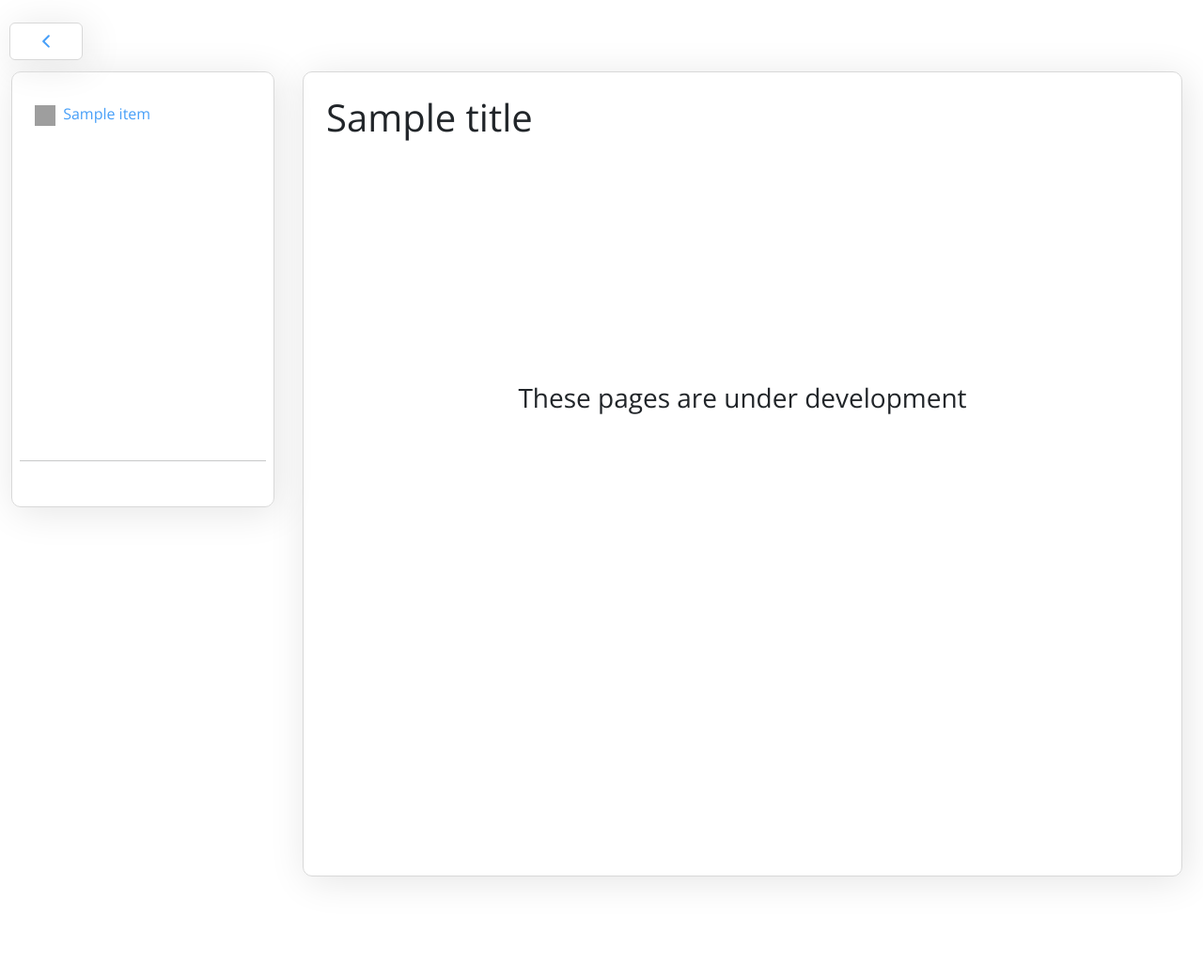
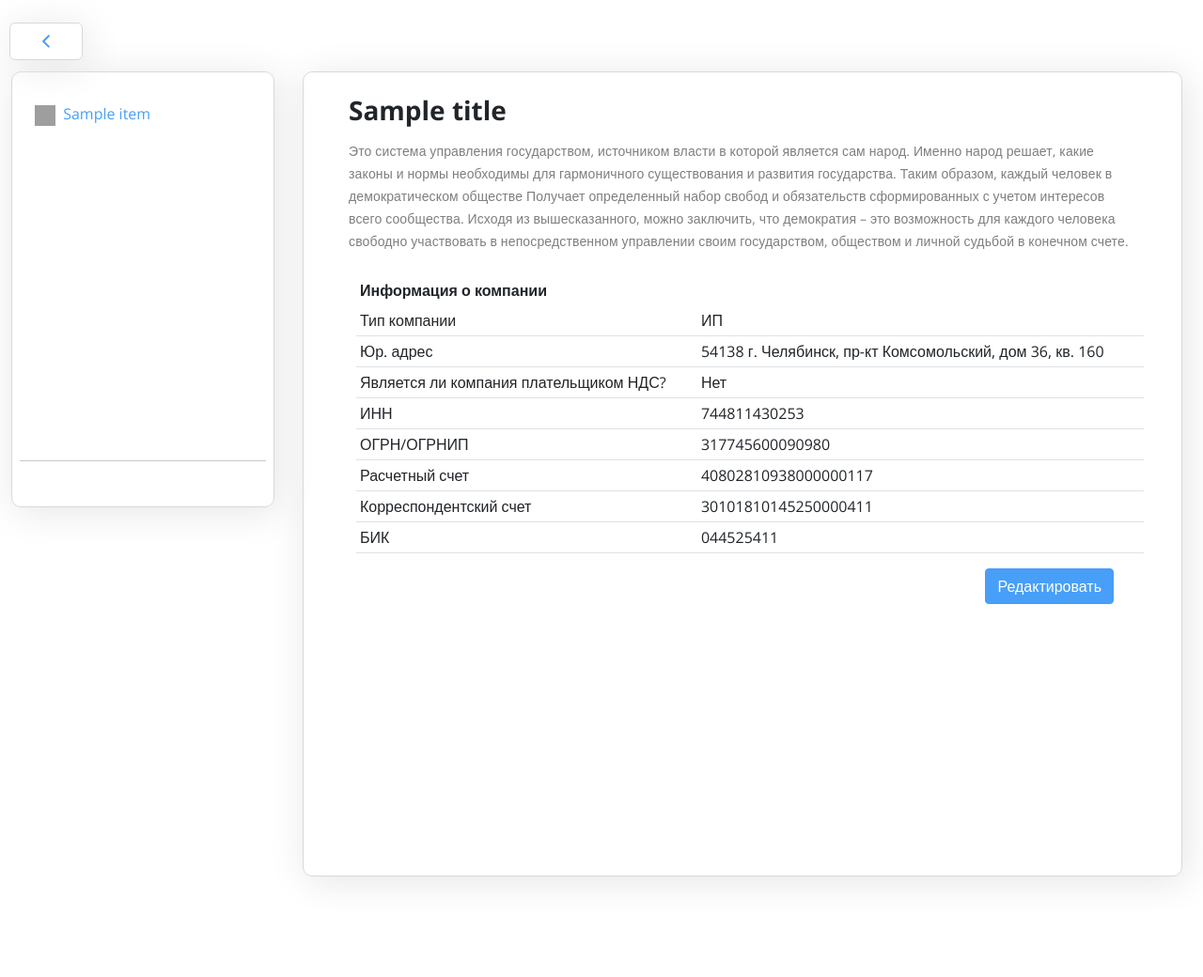
Before and after one commit to sashaavrt/shariX, a Django app: template SharixAdmin/templates/SharixAdmin/test.html in a window 1280 px wide. Shown: the whole page at 94% size. Run offline with Django 4.2, Linux system fonts and the light colour scheme; the template is opened without the code that fills it: most values are stand-ins (such as "Sample title", 1, 10 or a date in 2020); grey boxes are pictures that could not be loaded.

Commit message:
do changes in test .html and .py

```diff
--- a/SharixAdmin/templates/SharixAdmin/test.html
+++ b/SharixAdmin/templates/SharixAdmin/test.html
@@ -2,9 +2,60 @@
 {% load i18n %}
 
 {% block contenthome %}
-    <h1 >{{ title }}</h1>
-    <div class="container text-center" style="width: 100%; height: 650px; margin-top: 250px;">
-        <h3>{% trans 'These pages are under development' %}</h3>
+<div class="container">
+    <h1 class="mainHeader">{{ title }}</h1>
+    <p class="description_service">Это система управления государством, источником власти в которой является сам народ. Именно народ решает, какие законы и нормы необходимы для гармоничного существования и развития государства. Таким образом, каждый человек в демократическом обществе
+  Получает определенный набор свобод и обязательств сформированных с учетом интересов всего сообщества. Исходя из вышесказанного, можно заключить, что демократия – это возможность для каждого человека свободно участвовать в непосредственном управлении своим государством, обществом и личной судьбой в конечном счете.</p>
+
+<div class="row justify-content-start">
+    <div class="maintable" id="maintable">
+        <table class="table table-sm m-2">
+            <thead>
+                <tr>
+                  <th scope="col">Информация о компании</th>
+                  <th scope="col"></th>
+                </tr>
+            </thead>
+            <tbody>
+                <tr>
+                  <td>Тип компании</td>
+                  <td>ИП</td>
+                </tr>
+                <tr>
+                  <td>Юр. адрес</td>
+                  <td>54138 г. Челябинск, пр-кт Комсомольский, дом 36, кв. 160</td>
+                </tr>
+                <tr>
+                  <td>Является ли компания плательщиком НДС?</td>
+                  <td>Нет</td>
+                </tr>
+                <tr>
+                  <td>ИНН</td>
+                  <td>744811430253</td>
+                </tr>
+                <tr>
+                  <td>ОГРН/ОГРНИП</td>
+                  <td>317745600090980</td>
+                </tr>
+                <tr>
+                  <td>Расчетный счет</td>
+                  <td>40802810938000000117</td>
+                </tr>
+                <tr>
+                  <td>Корреспондентский счет</td>
+                  <td>30101810145250000411</td>
+                </tr>
+                <tr>
+                  <td>БИК</td>
+                  <td>044525411</td>
+                </tr>
+            </tbody>
+        </table>
     </div>
+</div>
 
+<div class="container text-end mt-2">
+    <a class="btn btn-primary" id="bord" href="...">Редактировать</a>
+</div>
+</div>
 {% endblock contenthome %}
--- a/SharixAdmin/views/test.py
+++ b/SharixAdmin/views/test.py
@@ -4,6 +4,6 @@ from django.utils.translation import gettext as _
 
 def testPage(request):
     context = get_context(request, {
-        'title':_('Page in development')
+        'title':_('Оплата')
         })
     return render(request, "SharixAdmin/test.html", context)
```
